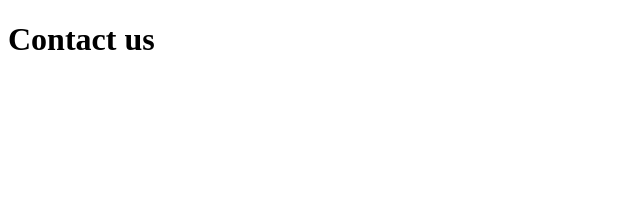
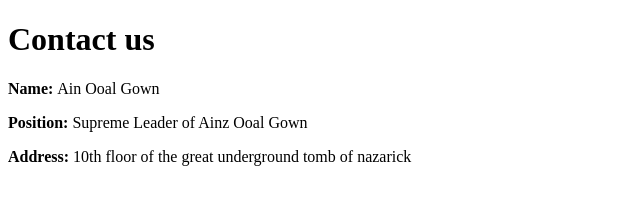
Before and after one commit to tomshogun/test-repo, a plain HTML site: page contact.html in a window 1280 px wide. Shown: the whole page, without its empty margins (0-640 px from the left). Drawn offline with Linux system fonts and the light colour scheme.

Commit message:
added some other content

```diff
--- a/contact.html
+++ b/contact.html
@@ -8,5 +8,8 @@
 </head>
 <body>
     <h1>Contact us</h1>
+    <p><b>Name: </b> Ain Ooal Gown</p>
+    <p><b>Position: </b> Supreme Leader of Ainz Ooal Gown</p>
+    <p><b>Address: </b> 10th floor of the great underground tomb of nazarick</p>
 </body>
 </html>
```
Also changed, not shown: index.html (+2 -1 lines).
